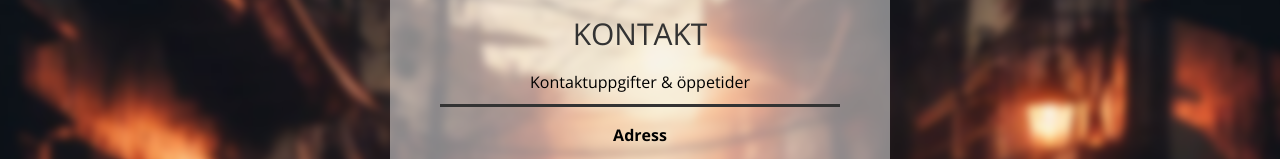
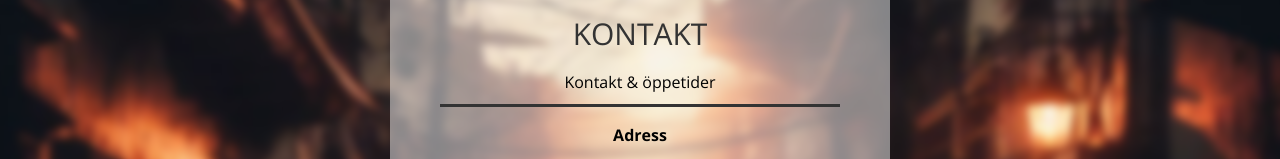
Before and after one commit to Rottweileriana/TexFusion, a React (Vite) app: page /Contact in a window 1280 px wide. Shown: the part 247-406 px from the top of the page. Built offline with nearby package versions, Linux system fonts and the light colour scheme.

Commit message:
Korrigerta text på contact component

```diff
--- a/src/components/ContactComponent.tsx
+++ b/src/components/ContactComponent.tsx
@@ -10,7 +10,7 @@ export function ContactComponent () {
                         KONTAKT
                     </ContactTitle>
                     <ContactTitleInformation>
-                        Kontaktuppgifter & öppetider
+                        Kontakt & öppetider
                     </ContactTitleInformation>
                 </ContactContainerTitle>
                 <ContactContainerInformation>
```
